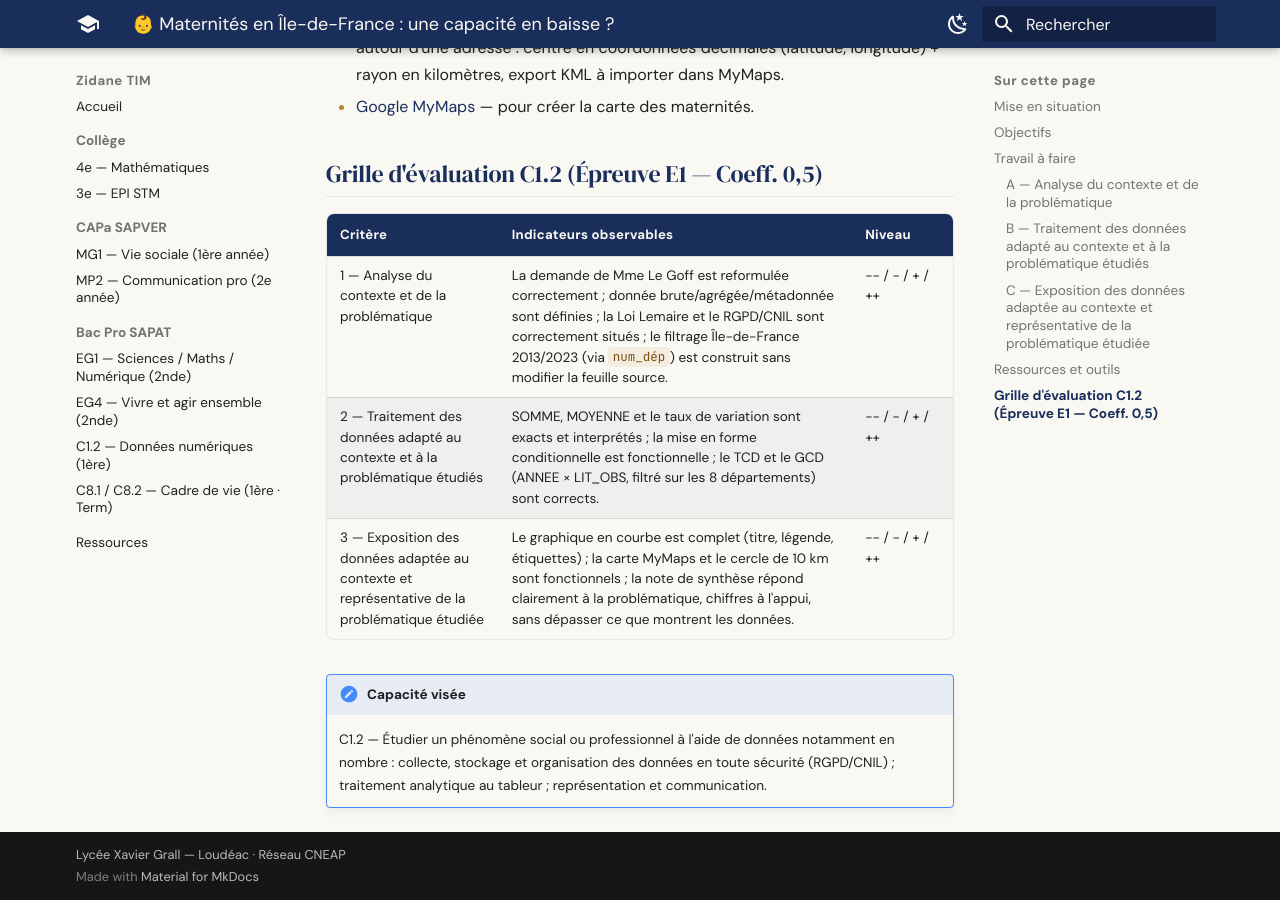
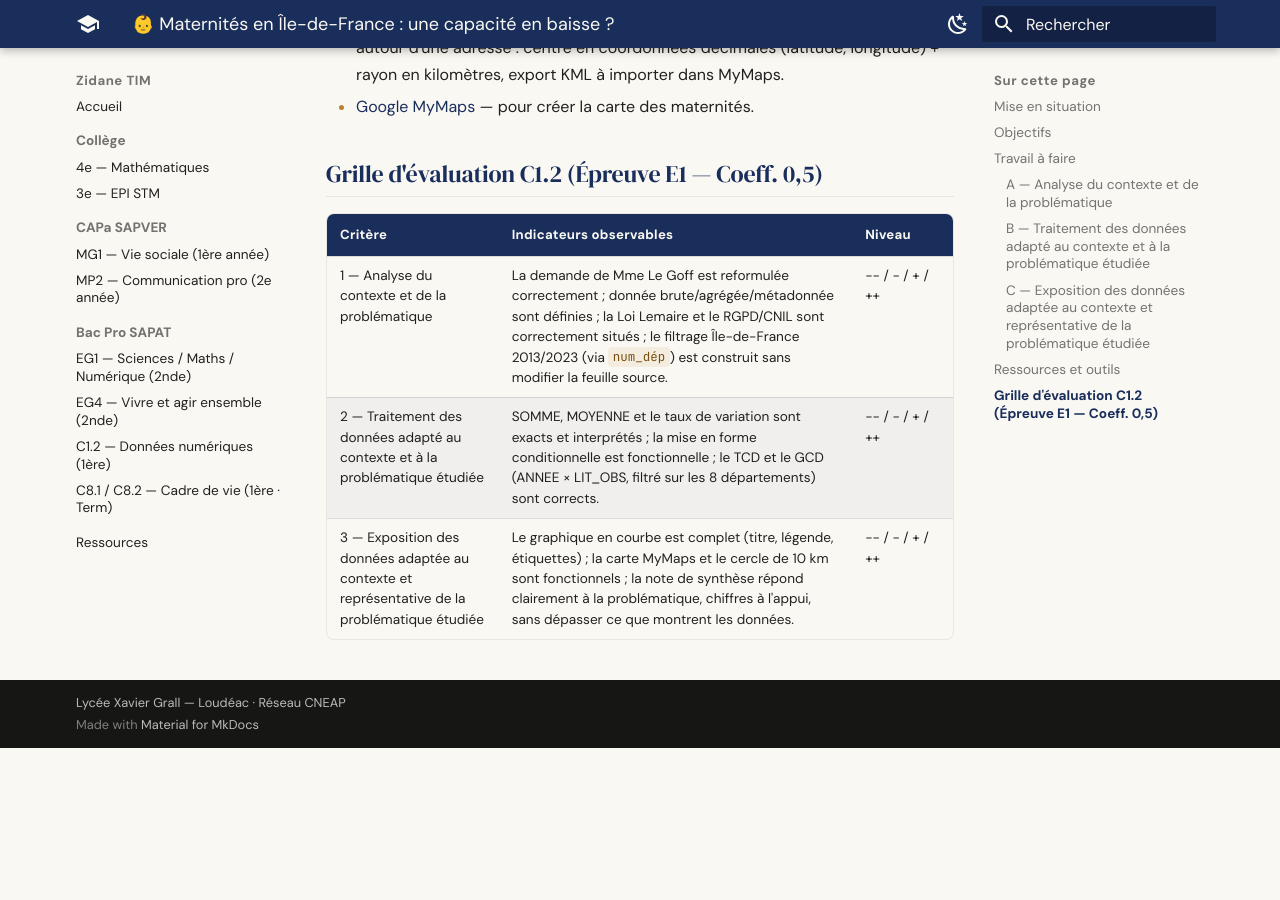
Before and after one commit to zidaneTim/zidane-tim, an MkDocs documentation site: the page built from docs/cours/sapat/activites/c12/maternites-ile-de-france.md, in a window 1280 px wide and 900 px high, scrolled down 4013 px. Built offline with MkDocs 1.6.1 and Material for MkDocs 9.7.7, drawn with Linux system fonts in a browser that asks for light colours; after the commit the page ends 4761 px from its top, so only the background shows below that; some of the changed text lies outside the part shown.

Commit message:
C1.2 : critere 2 corrige en 'etudiee' (verbatim referentiel, cf Synthese-Ref-BacPro-SAPAT) + suppression du bloc pied de page residuel sur 3 fiches (standard v11)

```diff
--- a/docs/cours/sapat/activites/c12/maternites-ile-de-france.md
+++ b/docs/cours/sapat/activites/c12/maternites-ile-de-france.md
@@ -57,7 +57,7 @@ Tu travailles au service santé publique d'une municipalité d'Île-de-France. *
 4. Ouvrir le CSV dans Excel. Ajouter une colonne « num_dép » à côté de `CPO` avec la formule `=GAUCHE(cellule_CPO;2)` (adapter la référence à la colonne réelle).
 5. Filtrer sur `num_dép` parmi les 8 départements franciliens (**75, 77, 78, 91, 92, 93, 94, 95**) et sur `ANNEE = 2013` : copier-coller *en valeurs* dans un nouvel onglet **`2013`**. Refaire la même opération pour `ANNEE = 2023` dans un onglet **`2023`**. Ne jamais modifier la feuille de données d'origine.
 
-### B — Traitement des données adapté au contexte et à la problématique étudiés
+### B — Traitement des données adapté au contexte et à la problématique étudiée
 
 **Comparer deux années et faire parler l'évolution**
 
@@ -97,8 +97,5 @@ Tu travailles au service santé publique d'une municipalité d'Île-de-France. *
 | Critère | Indicateurs observables | Niveau |
 |---|---|---|
 | 1 — Analyse du contexte et de la problématique | La demande de Mme Le Goff est reformulée correctement ; donnée brute/agrégée/métadonnée sont définies ; la Loi Lemaire et le RGPD/CNIL sont correctement situés ; le filtrage Île-de-France 2013/2023 (via `num_dép`) est construit sans modifier la feuille source. | -- / - / + / ++ |
-| 2 — Traitement des données adapté au contexte et à la problématique étudiés | SOMME, MOYENNE et le taux de variation sont exacts et interprétés ; la mise en forme conditionnelle est fonctionnelle ; le TCD et le GCD (ANNEE × LIT_OBS, filtré sur les 8 départements) sont corrects. | -- / - / + / ++ |
+| 2 — Traitement des données adapté au contexte et à la problématique étudiée | SOMME, MOYENNE et le taux de variation sont exacts et interprétés ; la mise en forme conditionnelle est fonctionnelle ; le TCD et le GCD (ANNEE × LIT_OBS, filtré sur les 8 départements) sont corrects. | -- / - / + / ++ |
 | 3 — Exposition des données adaptée au contexte et représentative de la problématique étudiée | Le graphique en courbe est complet (titre, légende, étiquettes) ; la carte MyMaps et le cercle de 10 km sont fonctionnels ; la note de synthèse répond clairement à la problématique, chiffres à l'appui, sans dépasser ce que montrent les données. | -- / - / + / ++ |
-
-!!! note "Capacité visée"
-    C1.2 — Étudier un phénomène social ou professionnel à l'aide de données notamment en nombre : collecte, stockage et organisation des données en toute sécurité (RGPD/CNIL) ; traitement analytique au tableur ; représentation et communication.
```
Also changed, not shown: docs/cours/sapat/activites/c12/alimentation-bretagne.md (+2 -2 lines), docs/cours/sapat/activites/c12/biodiversite-bretagne.md (+2 -5 lines), docs/cours/sapat/activites/c12/energie-lcbc.md (+2 -5 lines), docs/cours/sapat/activites/c12/sante-bretagne.md (+2 -2 lines).
